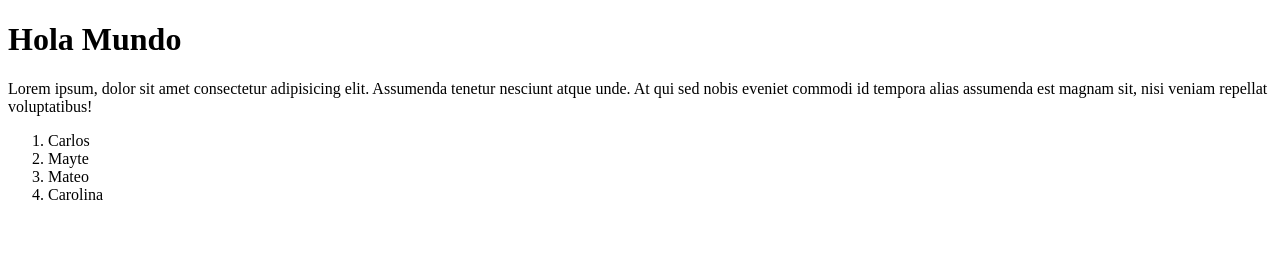
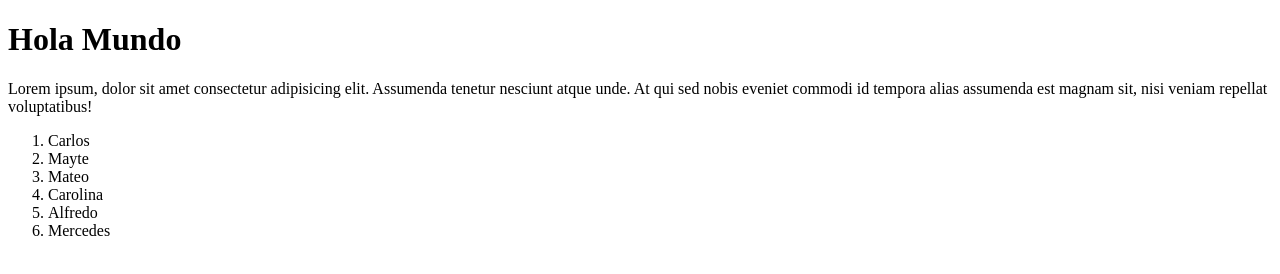
Before and after one commit to carlosbrusil/mi-repositorio-ejemplo, a plain HTML site: page index.html in a window 1280 px wide. Drawn offline with Linux system fonts and the light colour scheme.

Commit message:
modifi a 6 elementos lista ordenada

```diff
--- a/index.html
+++ b/index.html
@@ -13,6 +13,8 @@
             <li>Mayte</li>
             <li>Mateo</li>
             <li>Carolina</li>
+            <li>Alfredo</li>
+            <li>Mercedes</li>
         </ol>
     </body>
 
```
